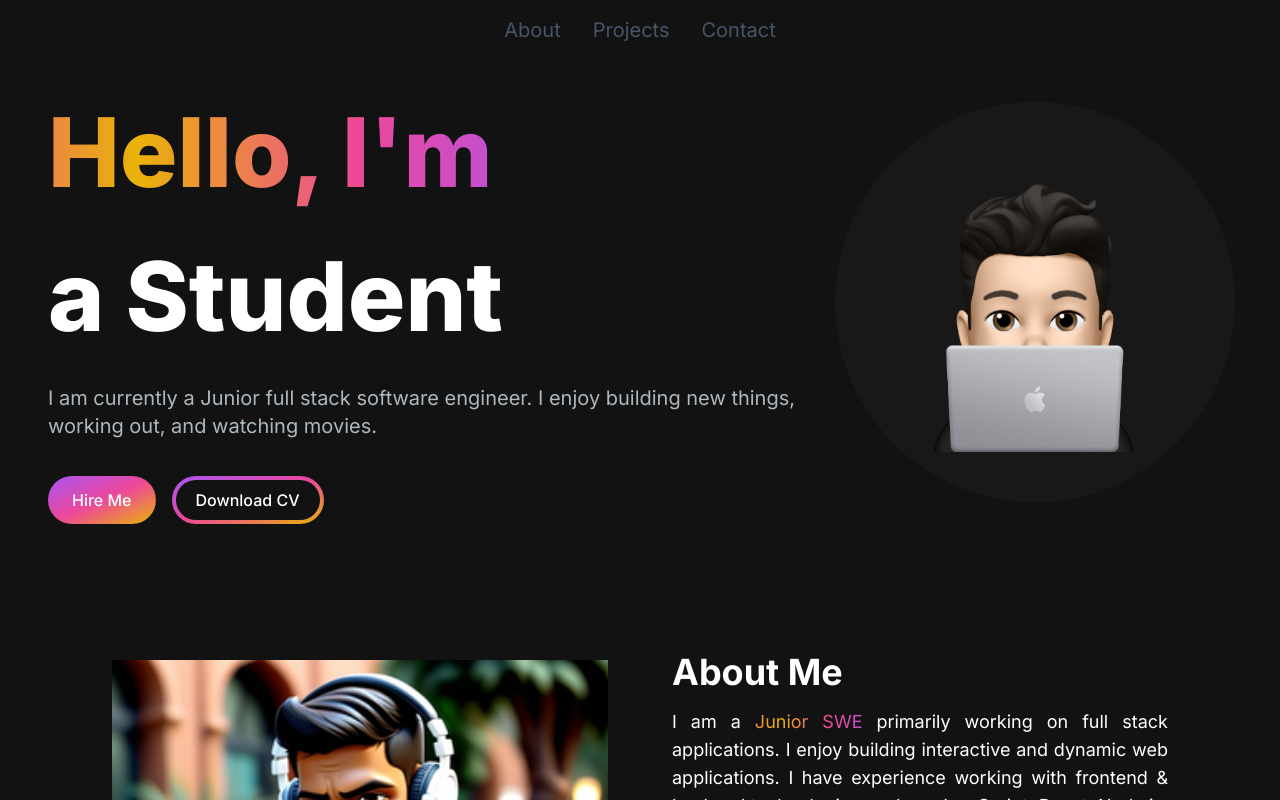
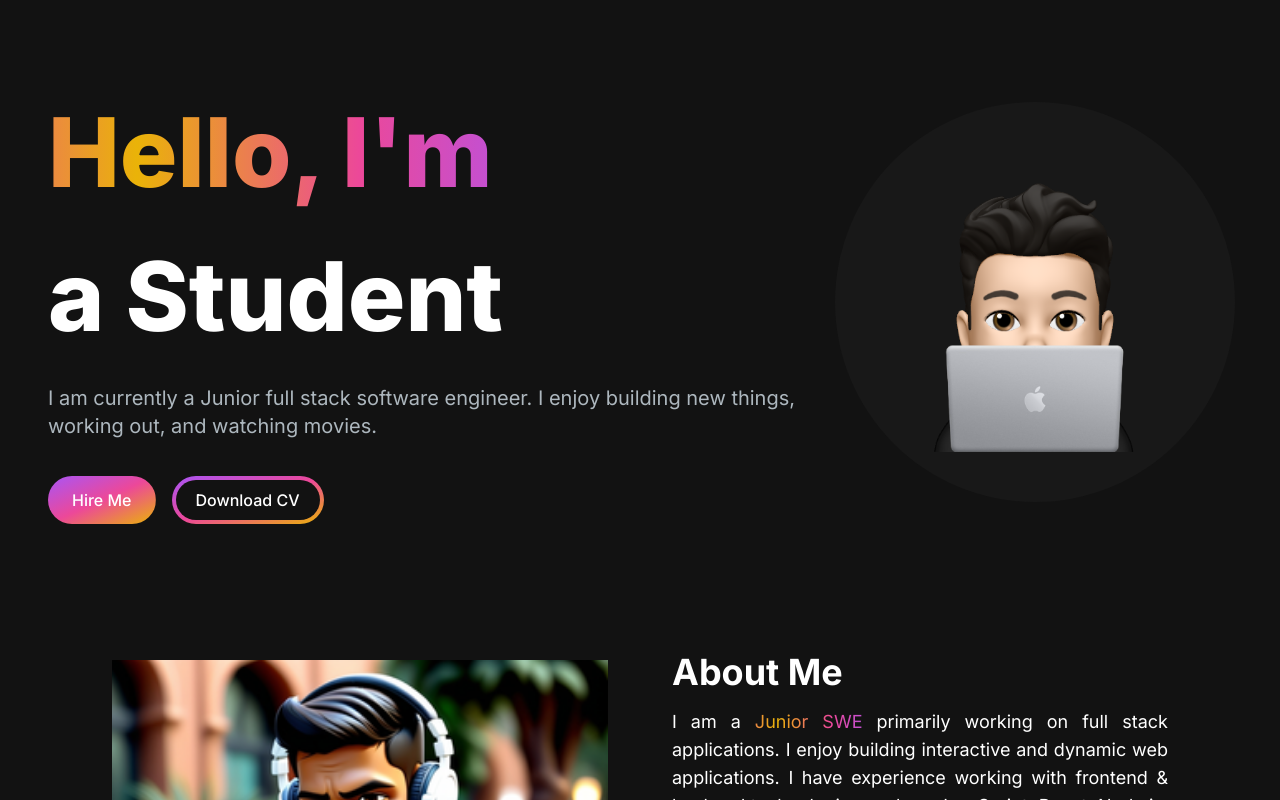
Before and after one commit to SaurabhK24/saurabhportfolio, a Next.js app: page / in a window 1280 px wide. Shown: the top 800 px of the page. Built offline with nearby package versions, Linux system fonts and the light colour scheme.

Commit message:
Nav Bar Changes
Fixing Broken About link on NavBar. Full Removal of NavBar aswell.

```diff
--- a/src/app/components/Navbar.jsx
+++ b/src/app/components/Navbar.jsx
@@ -8,7 +8,7 @@ import MenuOverlay from "./MenuOverlay";
 const navLinks = [
   {
     title: "About",
-    path: "/about",
+    path: "#about",
   },
   {
     title: "Projects",
--- a/src/app/page.js
+++ b/src/app/page.js
@@ -7,7 +7,6 @@ import AboutSection from './components/About'
 export default function Home() {
   return (
     <main className="flex min-h-screen flex-col bg-[#121212] mx-auto px-12 py-4">
-      <Navbar></Navbar>
       <HeroSection></HeroSection>
       <AboutSection></AboutSection>
       <Footer></Footer>
```
